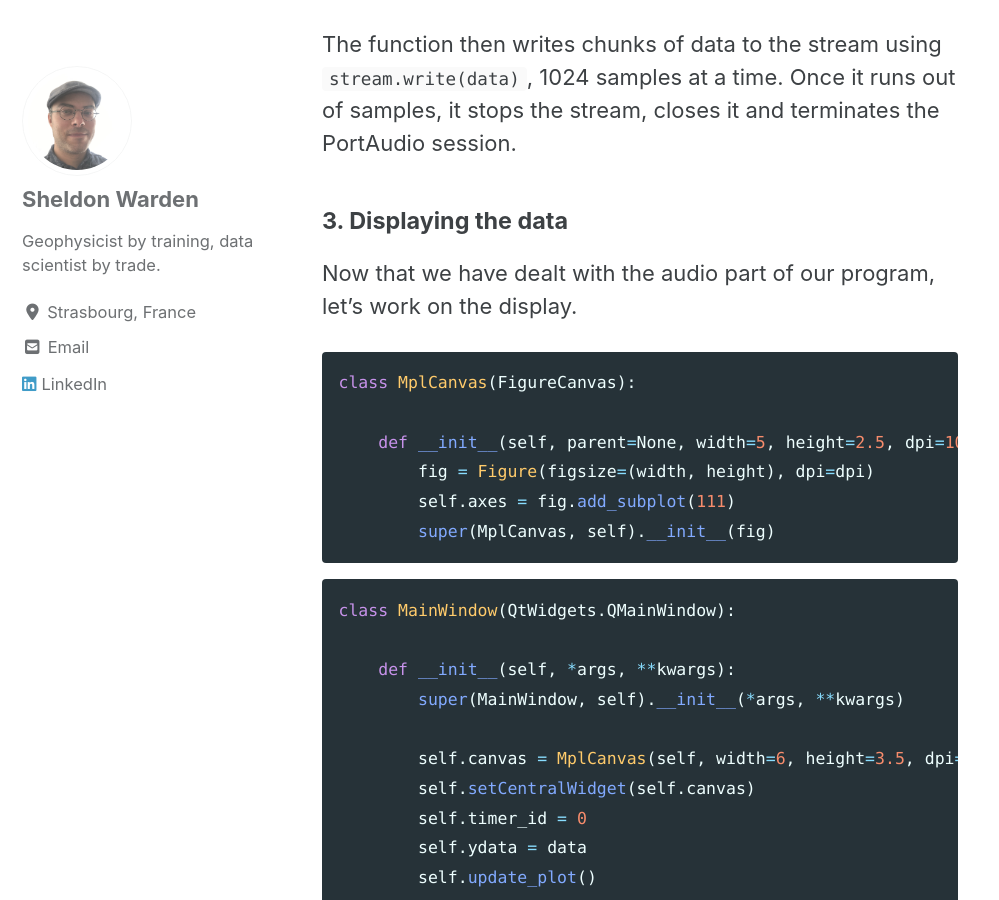
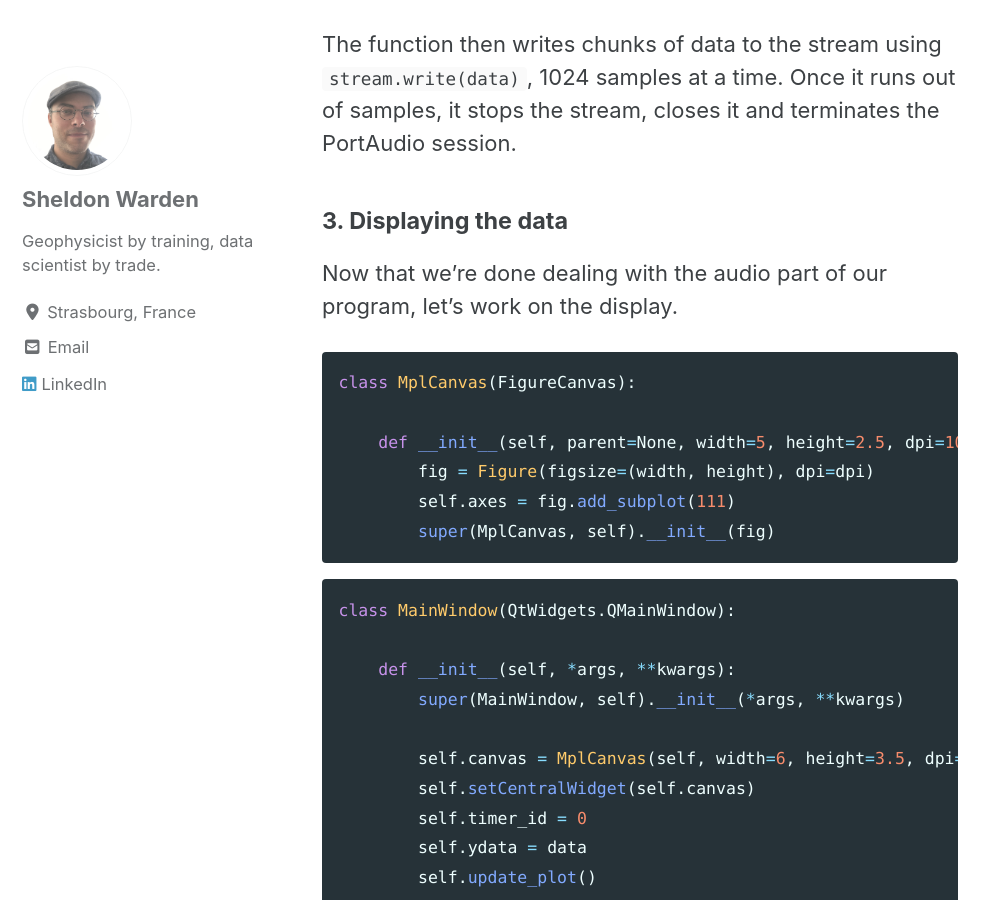
Before and after one commit to Ovide19/blog, a Jekyll site: the page built from _posts/2020-08-23-whistler.md, in a window 1280 px wide and 900 px high, scrolled down 4003 px. Shown: the whole window, without its empty margins (0-999 px from the left). Built offline with Jekyll 4.4.1, drawn with Linux system fonts in a browser that asks for light colours; cached includes are drawn as plain includes; nearby versions of some CDN libraries.

````diff
--- a/_posts/2020-08-23-whistler.md
+++ b/_posts/2020-08-23-whistler.md
@@ -103,7 +103,7 @@
 
 #### 3. Displaying the data
 
-Now that we have dealt with the audio part of our program, let's work on the display.
+Now that we're done dealing with the audio part of our program, let's work on the display.
 
 ```python
 class MplCanvas(FigureCanvas):
````
